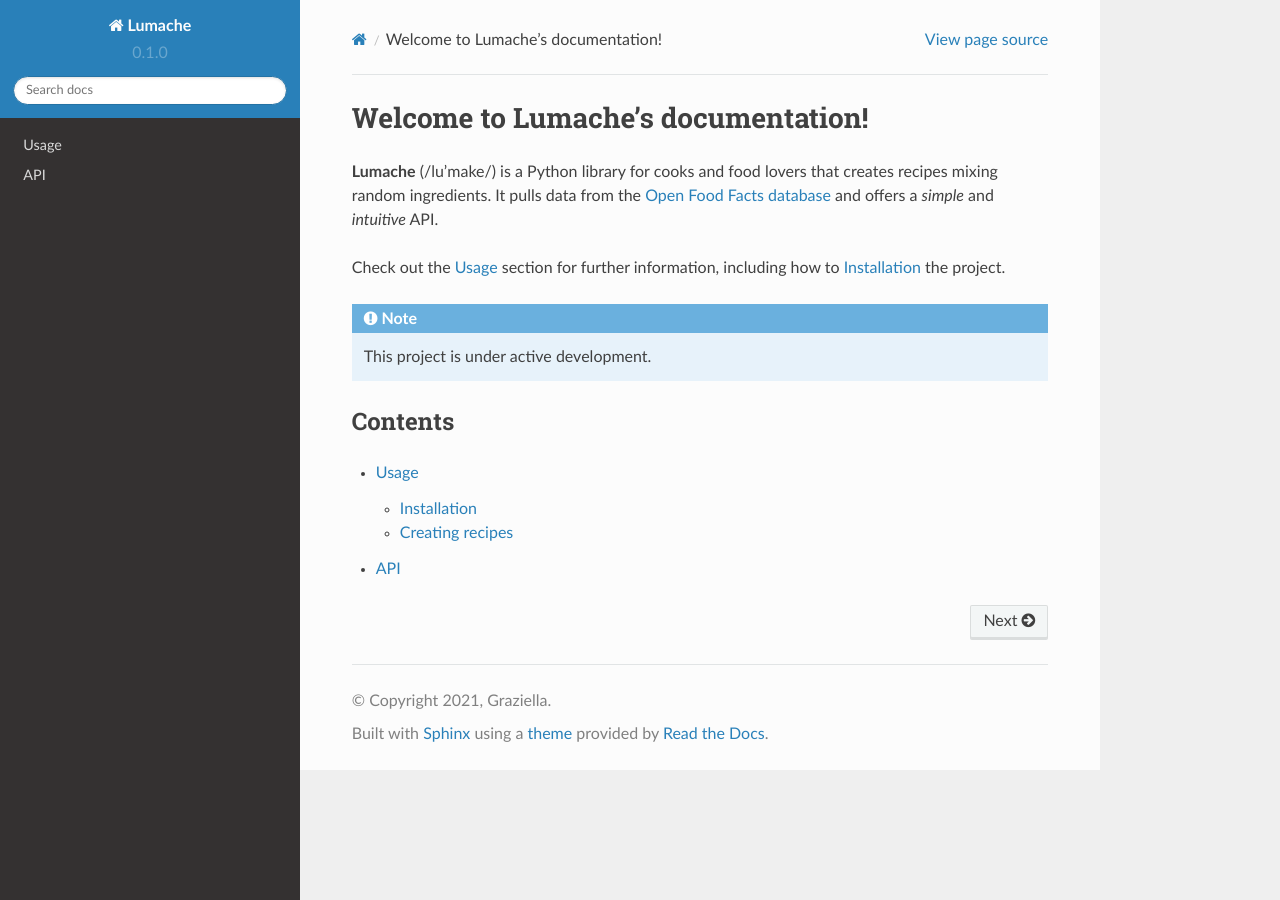
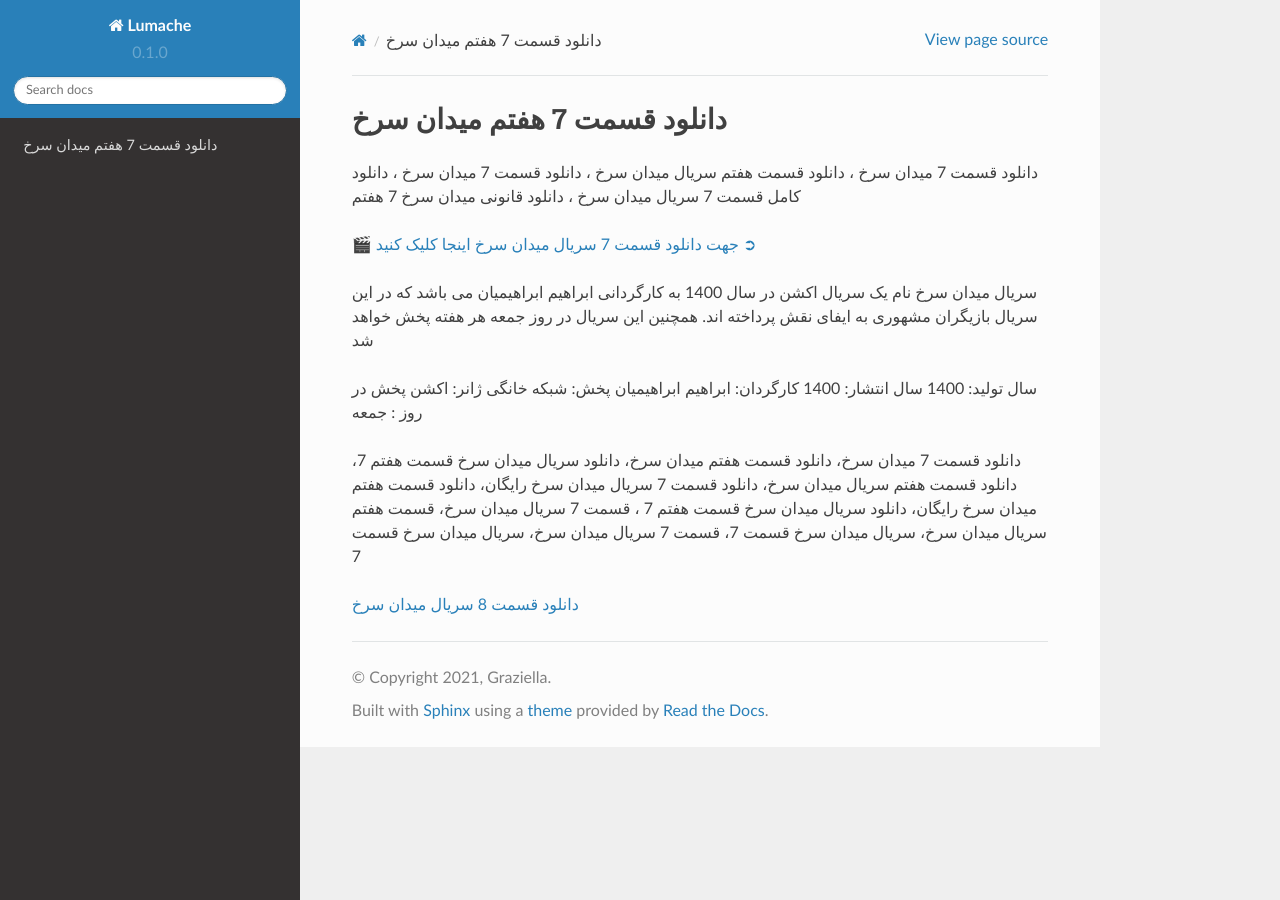
Before and after one commit to filmva/dfdfdfgdfg, a Sphinx documentation site: the page built from docs/source/index.rst, in a window 1280 px wide. Built offline with Sphinx 7.4.7 and the Read the Docs theme 2.0.0, drawn with Linux system fonts in a browser that asks for light colours.

Commit message:
Update index.rst

```diff
--- a/docs/source/index.rst
+++ b/docs/source/index.rst
@@ -1,22 +1,22 @@
-Welcome to Lumache's documentation!
+دانلود قسمت 7 هفتم میدان سرخ
 ===================================
 
-**Lumache** (/lu'make/) is a Python library for cooks and food lovers
-that creates recipes mixing random ingredients.
-It pulls data from the `Open Food Facts database <https://world.openfoodfacts.org/>`_
-and offers a *simple* and *intuitive* API.
 
-Check out the :doc:`usage` section for further information, including
-how to :ref:`installation` the project.
+دانلود قسمت 7 میدان سرخ ، دانلود قسمت هفتم سریال میدان سرخ ، دانلود قسمت 7 میدان سرخ ، دانلود کامل قسمت 7 سریال میدان سرخ ، دانلود قانونی میدان سرخ 7 هفتم
 
-.. note::
+`🎬 جهت دانلود قسمت 7 سریال میدان سرخ اینجا کلیک کنید ➲ <https://b2n.ir/n46710>`_
 
-   This project is under active development.
+سریال میدان سرخ نام یک سریال اکشن در سال 1400 به کارگردانی ابراهیم ابراهیمیان می باشد که در این سریال بازیگران مشهوری به ایفای نقش پرداخته اند. همچنین این سریال در روز جمعه هر هفته پخش خواهد شد
 
-Contents
---------
+سال تولید: 1400
+سال انتشار: 1400
+کارگردان: ابراهیم ابراهیمیان
+پخش: شبکه خانگی
+ژانر: اکشن
+پخش در روز : جمعه
 
-.. toctree::
 
-   usage
-   api
+دانلود قسمت 7 میدان سرخ، دانلود قسمت هفتم میدان سرخ، دانلود سریال میدان سرخ قسمت هفتم 7، دانلود قسمت هفتم سریال میدان سرخ، دانلود قسمت 7 سریال میدان سرخ رایگان، دانلود قسمت هفتم میدان سرخ رایگان، دانلود سریال میدان سرخ قسمت هفتم 7 ، قسمت 7 سریال میدان سرخ، قسمت هفتم سریال میدان سرخ، سریال میدان سرخ قسمت 7، قسمت 7 سریال میدان سرخ، سریال میدان سرخ قسمت 7
+
+
+`دانلود قسمت 8 سریال میدان سرخ <https://meydanesorkh8.readthedocs.io/en/latest/>`_
```
